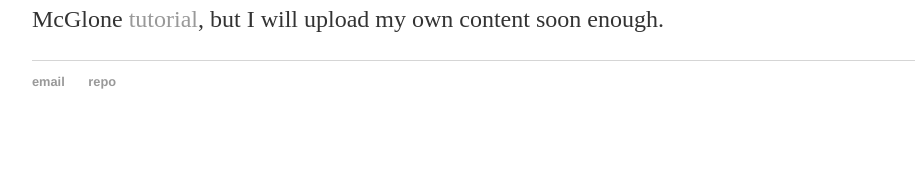
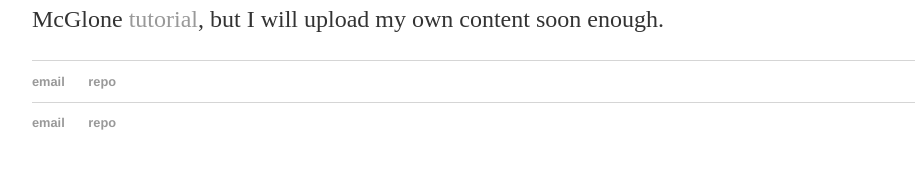
Before and after one commit to manu-jimenez/manu-jimenez.github.io, a Jekyll site: the page built from _posts/2017-01-25-Manuel-Jiménez-webpage-first-post.md, in a window 1280 px wide. Shown: the part 286-455 px from the top of the page, without its empty margins (160-1075 px from the left). Built offline with Jekyll 4.4.1, drawn with Linux system fonts in a browser that asks for light colours.

Commit message:
Update post.html
Added a footer with mail and link to the repo

```diff
--- a/_layouts/post.html
+++ b/_layouts/post.html
@@ -7,3 +7,10 @@ layout: default
 <div class="post">
   {{ content }}
 </div>
+
+<footer>
+    <ul>
+        <li><a href="mailto:manuel.jimenez@fisfun.uned.com">email</a></li>
+        <li><a href="https://github.com/manu-jimenez/web">repo</a></li>
+		</ul>
+</footer>
```
